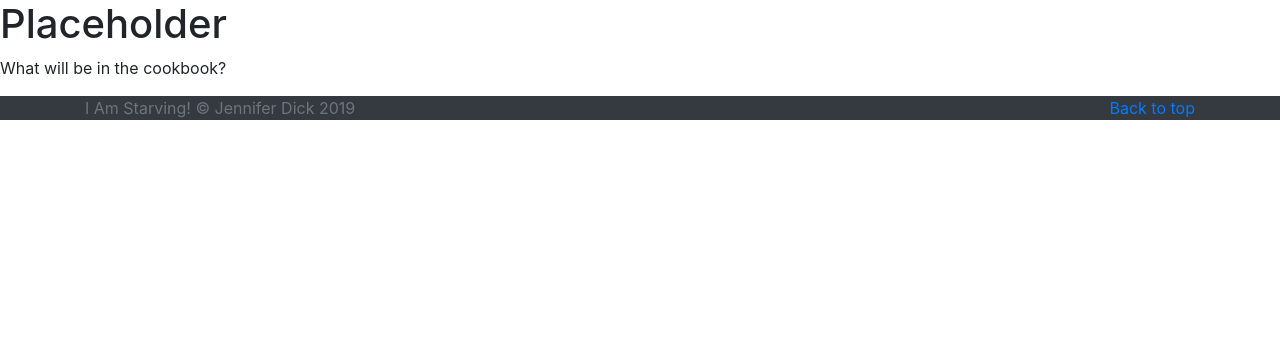
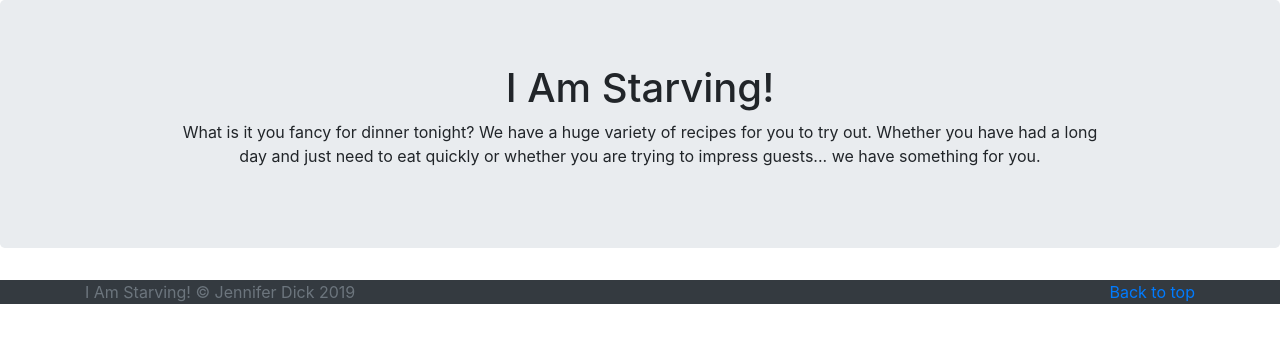
Before and after one commit to jennie6151/cookbook, a Flask app: page / in a window 1280 px wide. Shown: the part 56-399 px from the top of the page. Run offline with Flask 2, Linux system fonts and the light colour scheme; some libraries are stand-ins or nearby versions.

Commit message:
skeleton jumbotron added

```diff
--- a/flask_app/templates/index.html
+++ b/flask_app/templates/index.html
@@ -7,8 +7,27 @@
   <body>
     {% extends "template.html" %}
     {% block content %}
-    <h1> Placeholder </h1>
-    <p> What will be in the cookbook? </p>
+    <main role="main">
+
+        <section class="jumbotron text-center">
+            <div class="container">
+                <div class="row">
+                    <div class="col-lg-10 mx-auto">
+                        <h1 class="jumbotron-heading">I Am Starving!</h1>
+                        <p>What is it you fancy for dinner tonight? We have a huge variety of recipes for you to try out.
+                            Whether
+                            you have had a long day and just need to eat quickly or whether you are trying to impress
+                            guests... we
+                            have something for you.</p>
+                    </div>
+                </div>
+            </div>
+        </section>
+
+
+
+
+            </main>
 
     {% endblock %}
   </body>
```
